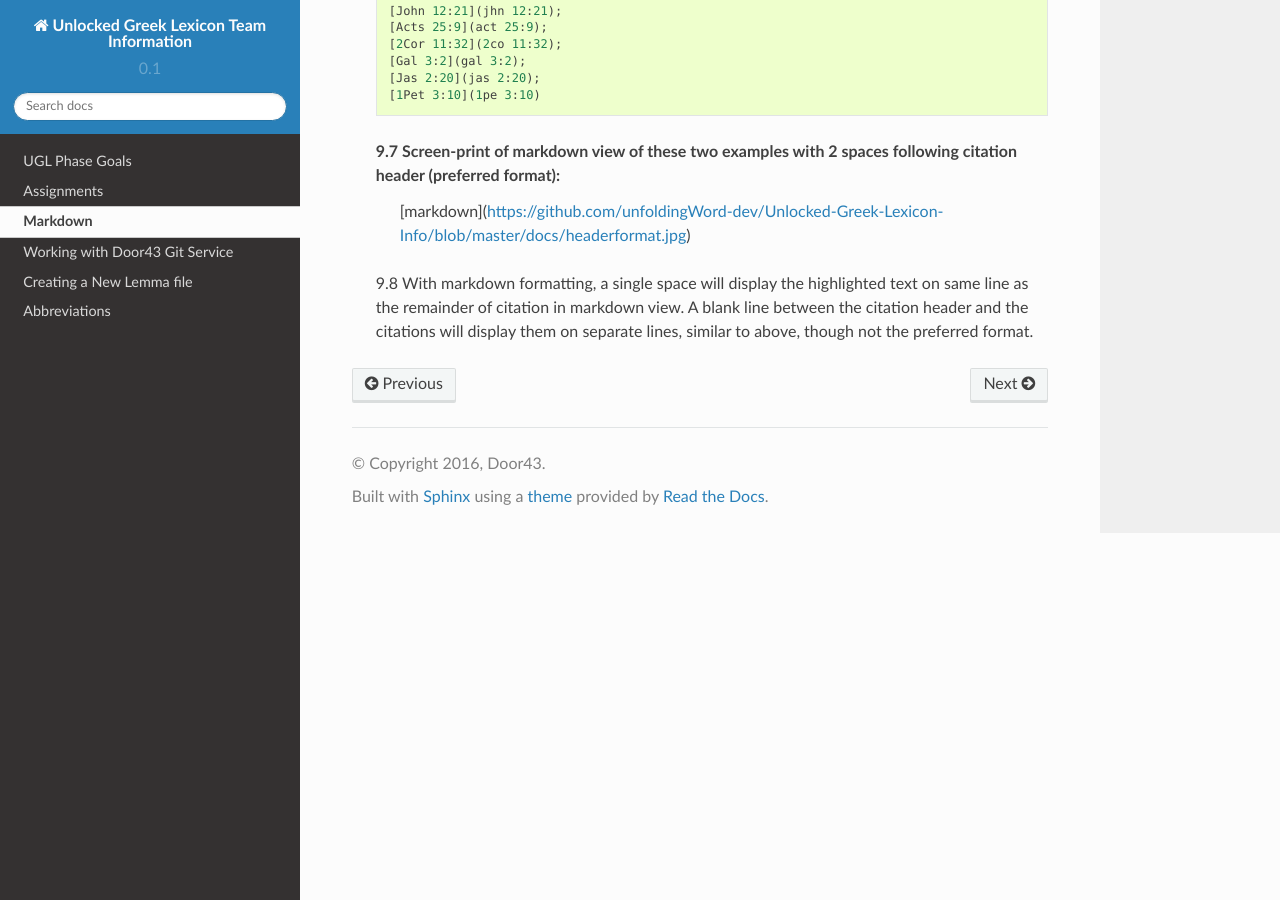
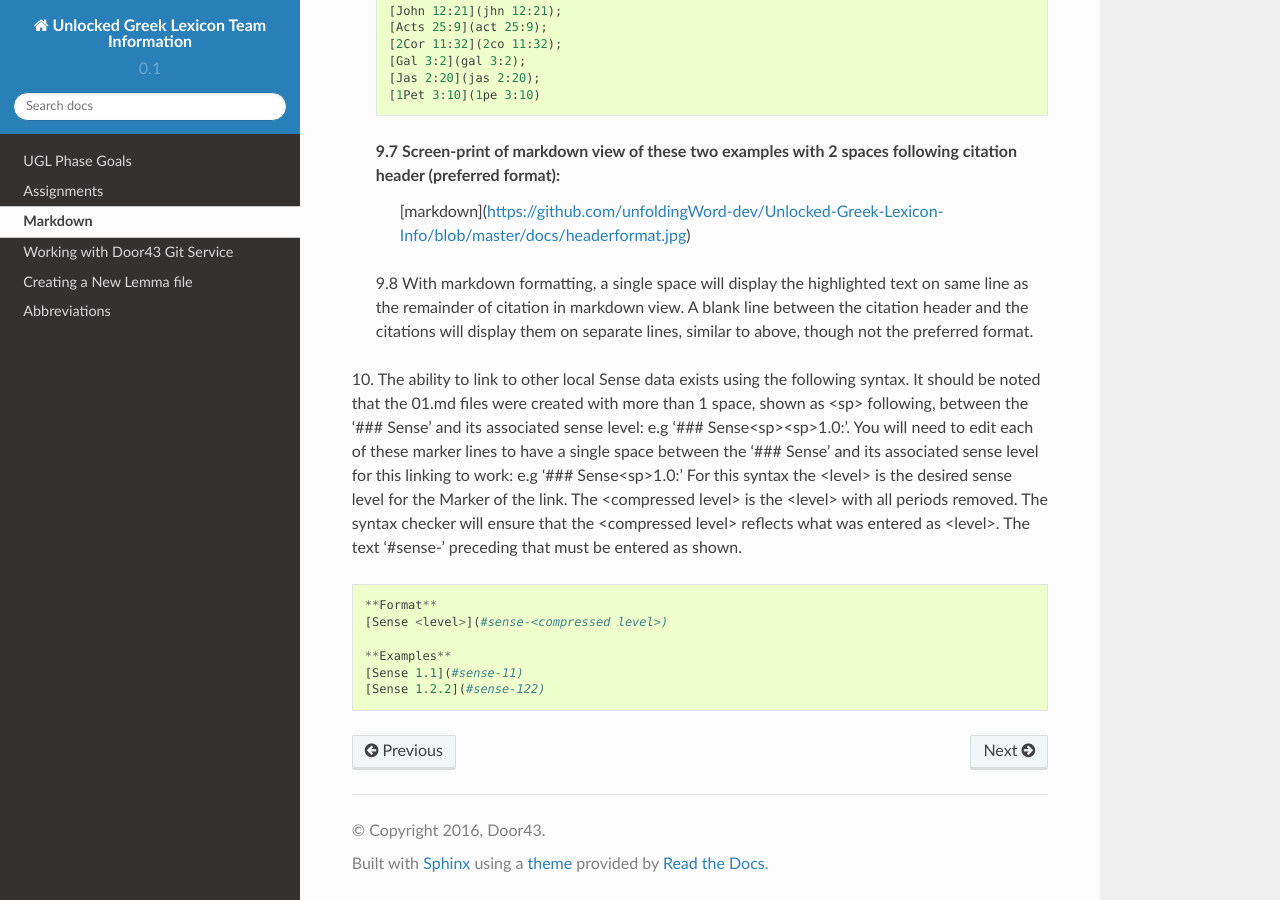
Before and after one commit to unfoldingWord-dev/Unlocked-Greek-Lexicon-Info, a Sphinx documentation site: the page built from docs/markdown.rst, in a window 1280 px wide and 900 px high, scrolled down 2458 px. Built offline with Sphinx 7.4.7 and the Read the Docs theme 2.0.0, drawn with Linux system fonts in a browser that asks for light colours.

Commit message:
Update markdown.rst

```diff
--- a/docs/markdown.rst
+++ b/docs/markdown.rst
@@ -74,3 +74,13 @@ Markdown
 
 
   9.8 With markdown formatting, a single space will display the highlighted text on same line as the remainder of citation in markdown view. A blank line between the citation header and the citations will display them on separate lines, similar to above, though not the preferred format.
+
+10. The ability to link to other local Sense data exists using the following syntax. It should be noted that the 01.md files were created with more than 1 space, shown as <sp> following, between the '### Sense' and its associated sense level: e.g '### Sense<sp><sp>1.0:'. You will need to edit each of these marker lines to have a single space between the '### Sense' and its associated sense level for this linking to work: e.g '### Sense<sp>1.0:'
+For this syntax the <level> is the desired sense level for the Marker of the link. The <compressed level> is the <level> with all periods removed. The syntax checker will ensure that the <compressed level> reflects what was entered as <level>. The text '#sense-' preceding that must be entered as shown.
+::
+	**Format**
+	[Sense <level>](#sense-<compressed level>)
+
+	**Examples**
+	[Sense 1.1](#sense-11)
+	[Sense 1.2.2](#sense-122)
```
